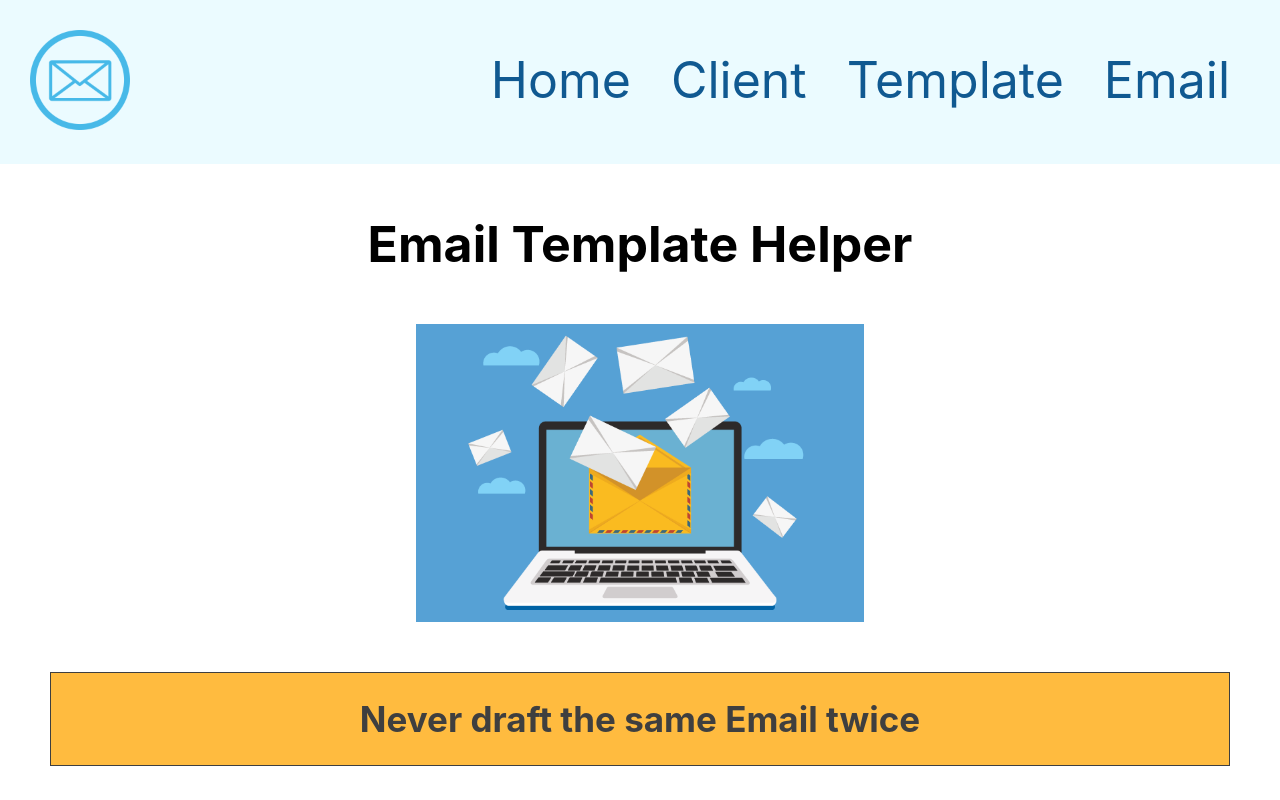
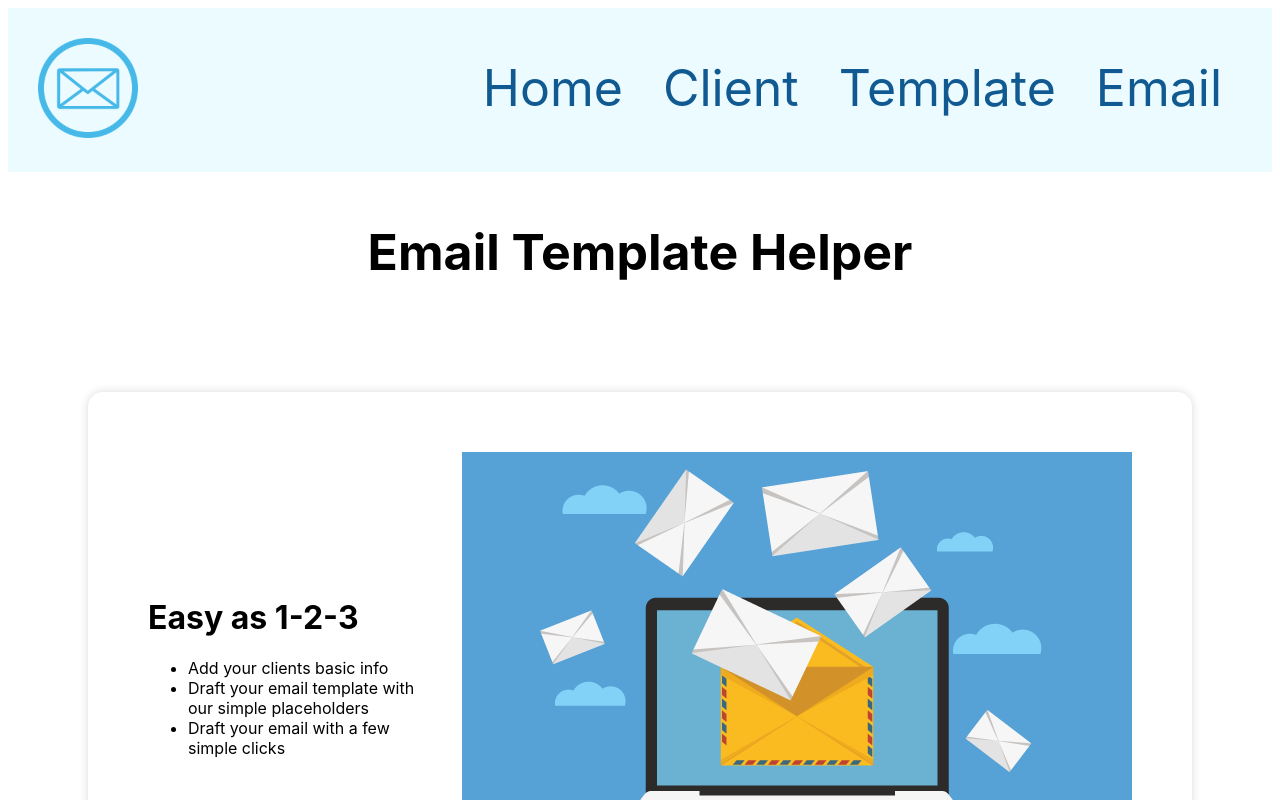
Before and after one commit to JSignature/phase2-project, a React (Create React App) app: page / in a window 1280 px wide. Shown: the top 800 px of the page. Built offline with nearby package versions, Linux system fonts and the light colour scheme.

Commit message:
Added text to home page

```diff
--- a/src/App.js
+++ b/src/App.js
@@ -1,13 +1,28 @@
 import './App.css'
 import NavBar from './NavBar'
-import { ComputerImage, HomeH1, HomeH2 } from './StyledComponents/Home.styled'
+import {
+  ComputerImage,
+  HomeH1,
+  HomeH2,
+  ContentCard,
+} from './StyledComponents/Home.styled'
 
 function App() {
   return (
     <div>
       <NavBar />
       <HomeH1>Email Template Helper</HomeH1>
-      <ComputerImage src="./img/computer.png" alt="Picture of computer" />
+      <ContentCard>
+        <div style={{ paddingRight: 40 }}>
+          <h1>Easy as 1-2-3</h1>
+          <ul>
+            <li>Add your clients basic info</li>
+            <li>Draft your email template with our simple placeholders</li>
+            <li>Draft your email with a few simple clicks</li>
+          </ul>
+        </div>
+        <img src="./img/computer.png" alt="Picture of computer" />
+      </ContentCard>
       <HomeH2>Never draft the same Email twice</HomeH2>
     </div>
   )
--- a/src/StyledComponents/Home.styled.js
+++ b/src/StyledComponents/Home.styled.js
@@ -23,3 +23,11 @@ export const HomeH2 = styled.h2`
   background-color: orange;
   opacity: 0.75;
 `
+export const ContentCard = styled.div`
+  display: flex;
+  align-items: center;
+  border-radius: 15px;
+  box-shadow: 0 0 10px rgba(0, 0, 0, 0.15);
+  margin: 80px;
+  padding: 60px;
+`
--- a/src/index.css
+++ b/src/index.css
@@ -1,5 +1,5 @@
 body {
-  margin: 0;
+  margin: 3;
   font-family: -apple-system, BlinkMacSystemFont, 'Segoe UI', 'Roboto', 'Oxygen',
     'Ubuntu', 'Cantarell', 'Fira Sans', 'Droid Sans', 'Helvetica Neue',
     sans-serif;
```
